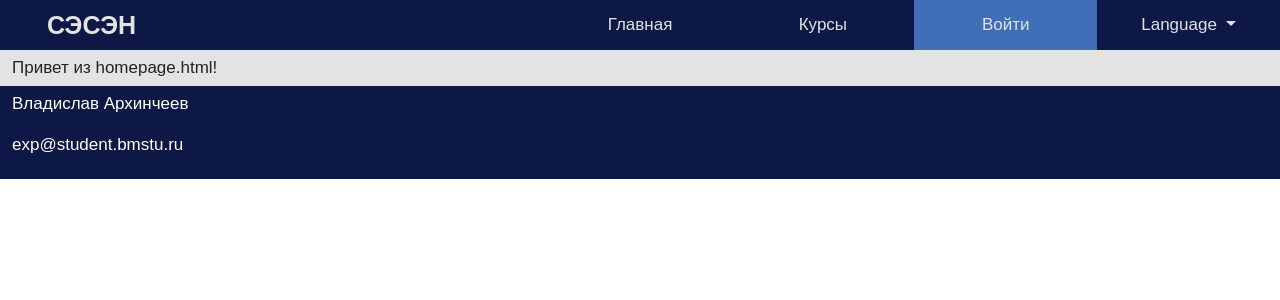
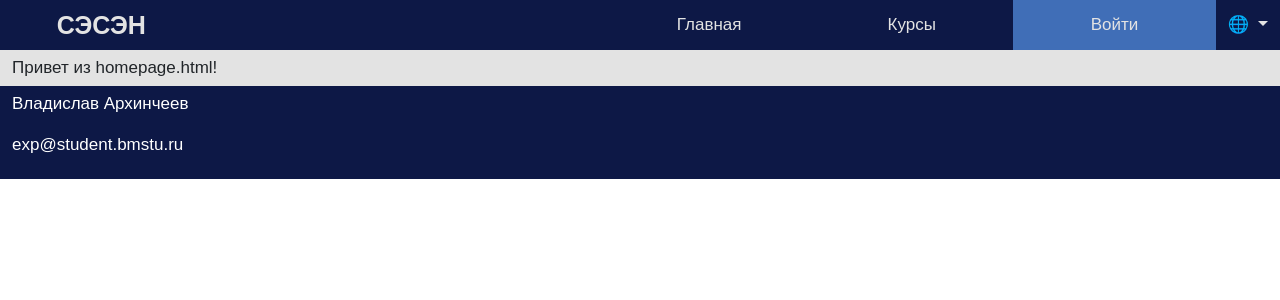
Before and after one commit to XRoyalPTX/buryadtextbook, a Django app: page /home/ in a window 1280 px wide. Shown: the top 300 px of the page. Run offline with Django 5.2, Linux system fonts and the light colour scheme; some web fonts are replaced.

Commit message:
1 меню адаптивное (проверено на телефоне) 2 в settings.py allowed_hosts настроено на подключение со всех устройств локальной сети

```diff
--- a/buryadtextbook/settings.py
+++ b/buryadtextbook/settings.py
@@ -24,7 +24,7 @@ SECRET_KEY = 'django-insecure-)yah9hu6ytgbikb)xpjrab+jcc6^joa%bn4zdga3(rxzv=pp-&
 # SECURITY WARNING: don't run with debug turned on in production!
 DEBUG = True
 
-ALLOWED_HOSTS = []
+ALLOWED_HOSTS = ['*']
 
 
 # Application definition
--- a/templates/base.html
+++ b/templates/base.html
@@ -3,6 +3,7 @@
 <html lang="ru" xmlns="http://www.w3.org/1999/html">
 <head>
     <meta charset="UTF-8">
+    <meta name="viewport" content="width=device-width, initial-scale=1.0">
     <title>{% block title %}Сэсэн{% endblock %}</title>
 
     <!-- ПОДКЛЮЧЕНИЕ BOOTSTRAP -->
@@ -24,16 +25,13 @@
 </head>
 <body>
     <header class="container-fluid text-center">
-        <div class="row justify-content-center">
+        <div class="row">
             <div class="col logo">
                 <a href="{% url 'home' %}">СЭСЭН</a>
             </div>
-            <div class="col">
-                <!-- ПРОБЕЛ -->
-            </div>
-            <div class="col">
-                <!-- ПРОБЕЛ -->
-            </div>
+
+            <div class="col d-none d-md-inline"></div>
+            <div class="col d-none d-md-inline"></div>
 
             <a class="col menu-button" href="{% url 'home' %}">Главная</a>
 
@@ -41,8 +39,8 @@
 
             <a class="col log-in-button" href="#">Войти</a>
 
-            <a class="col menu-button dropdown-toggle d-block" href="#" role="button" id="dropdownMenuLink" data-bs-toggle="dropdown" aria-expanded="false">
-                Language
+            <a class="col-auto menu-button dropdown-toggle d-block" href="#" role="button" id="dropdownMenuLink" data-bs-toggle="dropdown" aria-expanded="false">
+                🌐
             </a>
             <ul class="dropdown-menu text-center" aria-labelledby="dropdownMenuLink" style="position: absolute; width: auto; min-width: 50px;">
                 <li><a class="dropdown-item" href="#"><img src="{% static 'images/ruslang.png' %}" style="height: 17px;">&nbsp;Русский</a></li>
```
